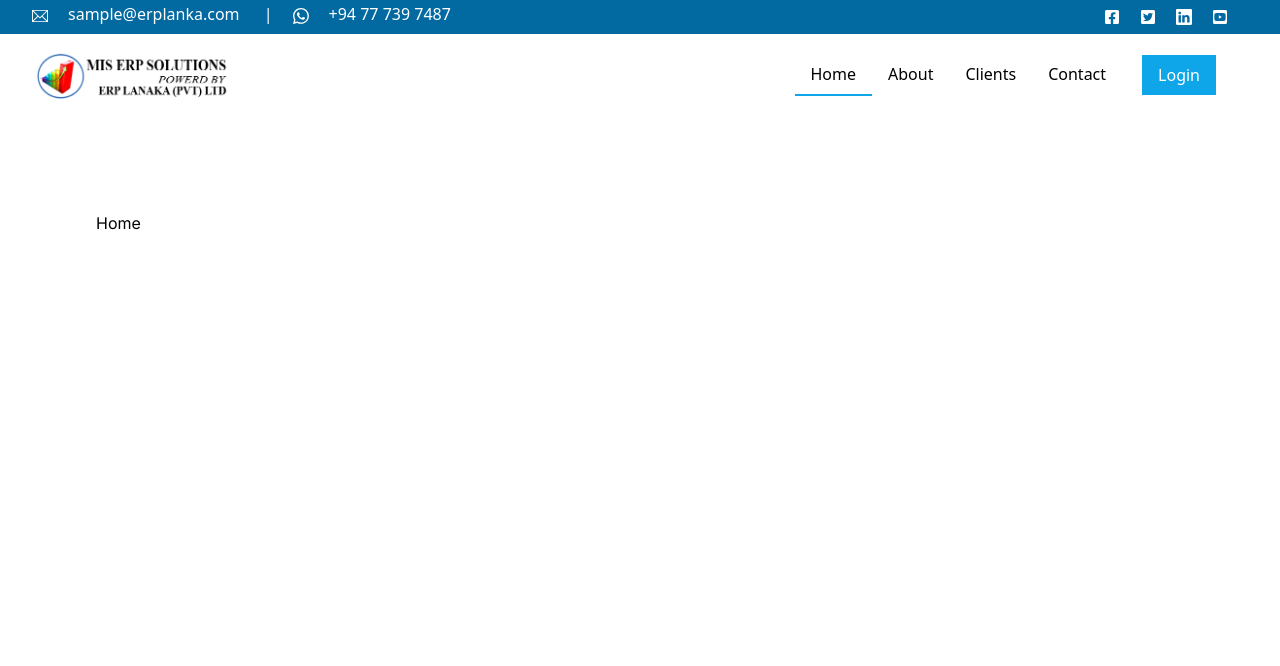
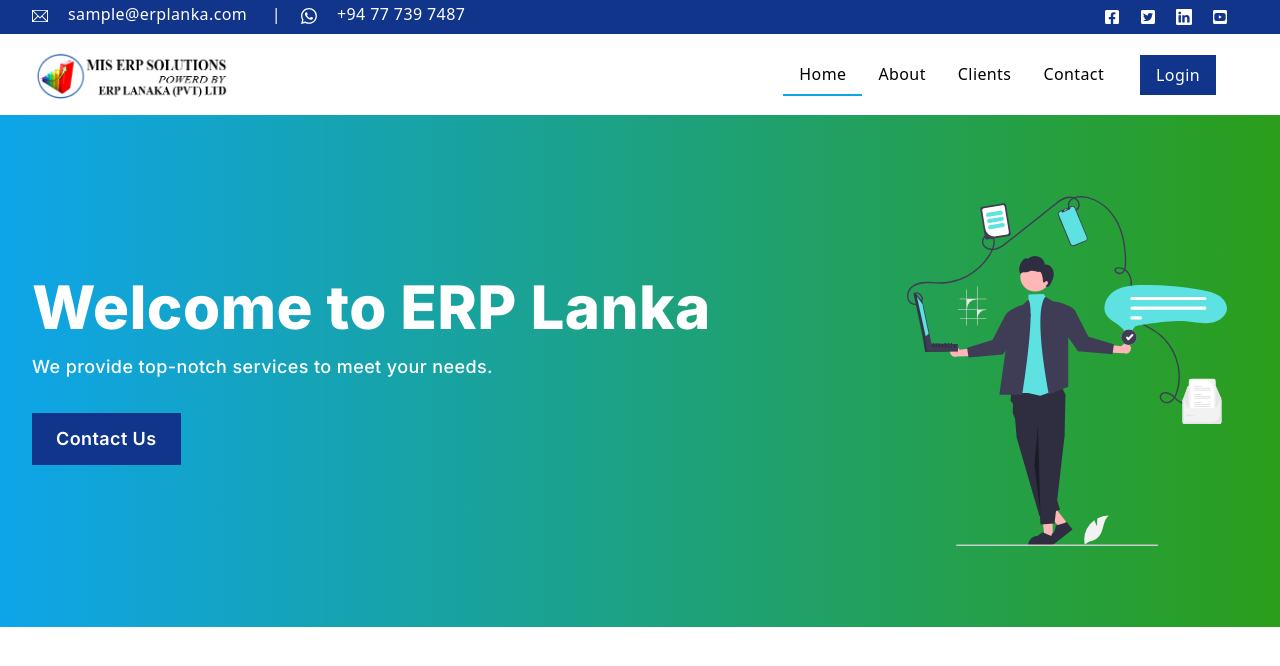
Before and after one commit to mhperera/PF_ERPLanka, a Next.js app: page / in a window 1280 px wide. Shown: the top 666 px of the page. Built offline with nearby package versions, Linux system fonts and the light colour scheme.

Commit message:
Add Hero

```diff
--- /dev/null
+++ b/src/components/template/Hero.js
@@ -0,0 +1,39 @@
+import React from 'react';
+import Image from 'next/image';
+import Button from '../ui/Button';
+
+const Hero = () => {
+	return (
+		<section className="bg-cover bg-center bg-gradient-to-r from-primary to-secondary h-128 relative flex items-center !-mx-24">
+			<div className="container mx-auto px-8 text-left relative z-10 w-2/3">
+				<h1 className="text-4xl sm:text-5xl md:text-6xl font-extrabold text-white leading-tight">
+					Welcome to ERP Lanka
+				</h1>
+				<p className="mt-4 text-lg text-white font-medium">
+					We provide top-notch services to meet your needs.
+				</p>
+				<div className="mt-8">
+					<Button
+						href="/contact"
+						className="inline-block px-6 py-3 text-lg font-semibold !m-0"
+					>
+						Contact Us
+					</Button>
+				</div>
+			</div>
+
+			<div className="container mx-auto relative z-10 w-1/3">
+				<Image
+                    id='hero_image'
+					src="/images/hero.svg"
+					width={100}
+					height={400}
+					alt="Hero Image"
+                    className='!w-11/12 mx-auto max-w-xs'
+				/>
+			</div>
+		</section>
+	);
+};
+
+export default Hero;
--- a/src/components/template/Navbar.js
+++ b/src/components/template/Navbar.js
@@ -18,7 +18,7 @@
 	return (
 		<>
 			<nav>
-				<div className="flex flex-row justify-between items-center w-screen py-2 bg-primary-dark text-white font-normal px-8 text-base">
+				<div className="flex flex-row justify-between items-center py-2 bg-primary-darker text-white font-normal px-8 text-base w-full">
 					<div className="flex">
 						<TfiEmail className="scale-1 mr-5" />
 						<span className="-mt-[6px]">
@@ -42,7 +42,7 @@
 					</div>
 				</div>
 
-				<div className="flex flex-row justify-between items-center w-screen px-8 py-4">
+				<div className="flex flex-row justify-between items-center px-8 py-4 w-full">
 					<Image
 						src="/images/mis_erp_solutions.png"
 						alt=""
@@ -54,7 +54,7 @@
 							<li key={navItem.name}>
 								<Link
 									href={navItem.href}
-									className={`block py-2 px-4 hover:text-primary-dark border-b-2 ${ (router.pathname==navItem.href) ? 'border-primary' : 'border-transparent' }`}
+									className={`block py-2 px-4 hover:text-primary-darker border-b-2 ${ (router.pathname==navItem.href) ? 'border-primary' : 'border-transparent' }`}
 									onClick={()=>{onClickNavItem(navItem.href);}}
 								>
 									{navItem.name}
@@ -62,7 +62,7 @@
 							</li>
 						))}
 						<li>
-							<Button>Login</Button>
+							<Button href="/login">Login</Button>
 						</li>
 					</ul>
 				</div>
--- a/src/components/template/Wrapper.js
+++ b/src/components/template/Wrapper.js
@@ -6,7 +6,7 @@
 const Wrapper = ({children}) => {
   return (
     <main
-      className={`flex min-h-screen flex-col p-24 ${inter.className}`}
+      className={`flex min-h-screen flex-col px-24 py-0 my-0 ${inter.className}`}
     >
         {children}
     </main>
--- a/src/components/ui/Button.js
+++ b/src/components/ui/Button.js
@@ -6,9 +6,9 @@
 
 	return (
 		<button
-			className="bg-primary px-4 py-2 m-0 ml-5 text-white transition duration-300 hover:bg-primary-dark hover:rounded-ss-md hover:rounded-ee-md"
+			className={`bg-primary-darker px-4 py-2 m-0 ml-5 text-white transition duration-300 hover:bg-primary-dark hover:rounded-ss-md hover:rounded-ee-md ${props.className}`}
 			onClick={() => {
-				router.push('/login');
+				router.push(props.href);
 			}}
 		>
 			{props.children}
--- a/src/pages/index.js
+++ b/src/pages/index.js
@@ -1,7 +1,9 @@
-import Image from 'next/image'
+import Hero from "@/components/template/Hero"
 
 export default function Home() {
   return (
-    <>Home</>
+    <>
+      <Hero />
+    </>
   )
 }
--- a/src/styles/globals.css
+++ b/src/styles/globals.css
@@ -1,3 +1,12 @@
 @tailwind base;
 @tailwind components;
 @tailwind utilities;
+
+body {
+    @apply tracking-wide;
+}
+
+#hero_image {
+    /* width: 50% !important;
+    height: auto !important; */
+}
--- a/tailwind.config.js
+++ b/tailwind.config.js
@@ -7,19 +7,22 @@
 	],
 	theme: {
 		extend: {
-			backgroundImage: {
-				'gradient-radial': 'radial-gradient(var(--tw-gradient-stops))',
-				'gradient-conic':
-					'conic-gradient(from 180deg at 50% 50%, var(--tw-gradient-stops))',
-			},
 			colors: {
 				primary: {
+					light: '#06b6d4', // Lighten level
 					DEFAULT: '#0ea5e9', // Base color
 					dark: '#0369a1', // Darken level
-					light: '#06b6d4', // Lighten level
+					darker: '#11358b', // Darken level
+
 				},
+				secondary: {
+					DEFAULT: '#2b9e1b', // Base color
+				}
 			},
 			transitionProperty: {},
+			height: {
+				'128': '32rem',
+			}
 		},
 	},
 	plugins: [],
```
Also changed, not shown: public/images/hero.png (added), public/images/hero.svg (added).
